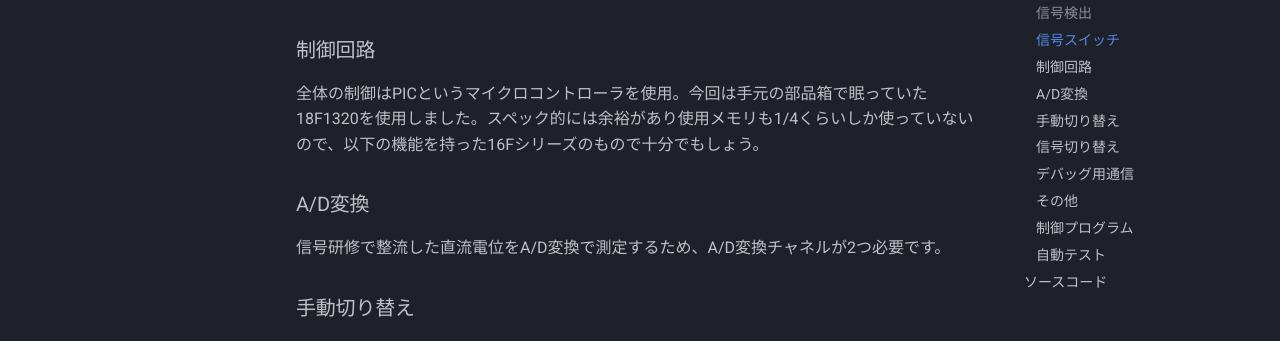
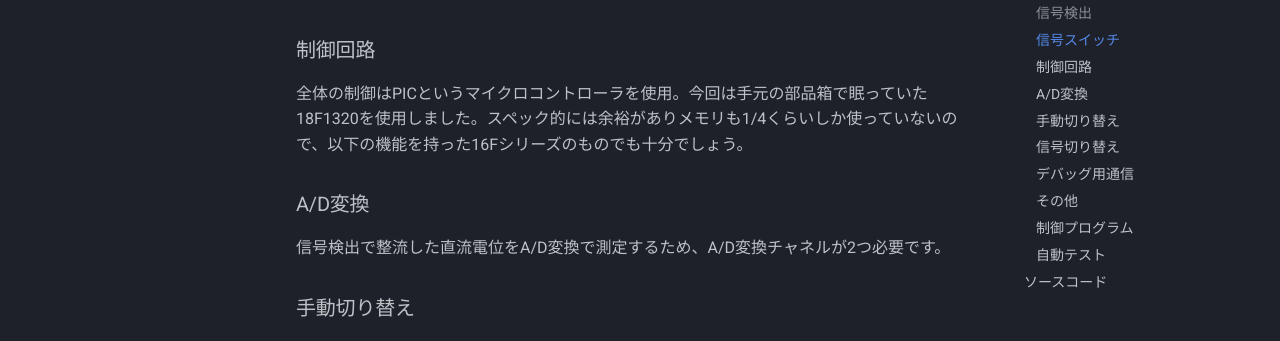
Before and after one commit to ruimo/audioswitcher, an MkDocs documentation site: the page built from docs/index.md, in a window 1280 px wide and 900 px high, scrolled down 2756 px. Shown: the part 176-517 px from the top of the window. Built offline with MkDocs 1.6.1 and Material for MkDocs 9.7.7, drawn with Linux system fonts in a browser that asks for light colours.

```diff
--- a/docs/index.md
+++ b/docs/index.md
@@ -30,11 +30,11 @@
 
 ### 制御回路
 
-全体の制御はPICというマイクロコントローラを使用。今回は手元の部品箱で眠っていた18F1320を使用しました。スペック的には余裕があり使用メモリも1/4くらいしか使っていないので、以下の機能を持った16Fシリーズのもので十分でもしょう。
+全体の制御はPICというマイクロコントローラを使用。今回は手元の部品箱で眠っていた18F1320を使用しました。スペック的には余裕がありメモリも1/4くらいしか使っていないので、以下の機能を持った16Fシリーズのものでも十分でしょう。
 
 ### A/D変換
 
-信号研修で整流した直流電位をA/D変換で測定するため、A/D変換チャネルが2つ必要です。
+信号検出で整流した直流電位をA/D変換で測定するため、A/D変換チャネルが2つ必要です。
 
 ### 手動切り替え
 
```
Also changed, not shown: docs/img/design.drawio.svg, docs/img/motivation.drawio.svg.
